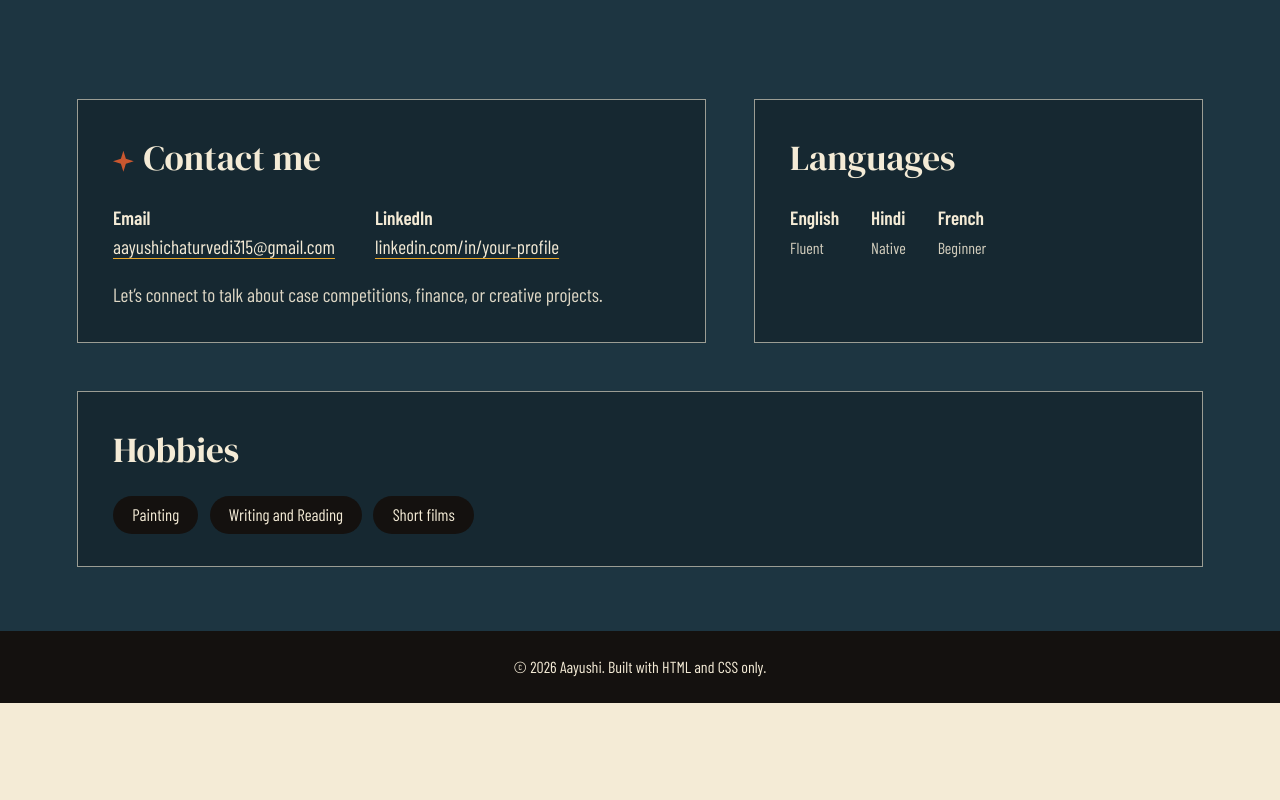
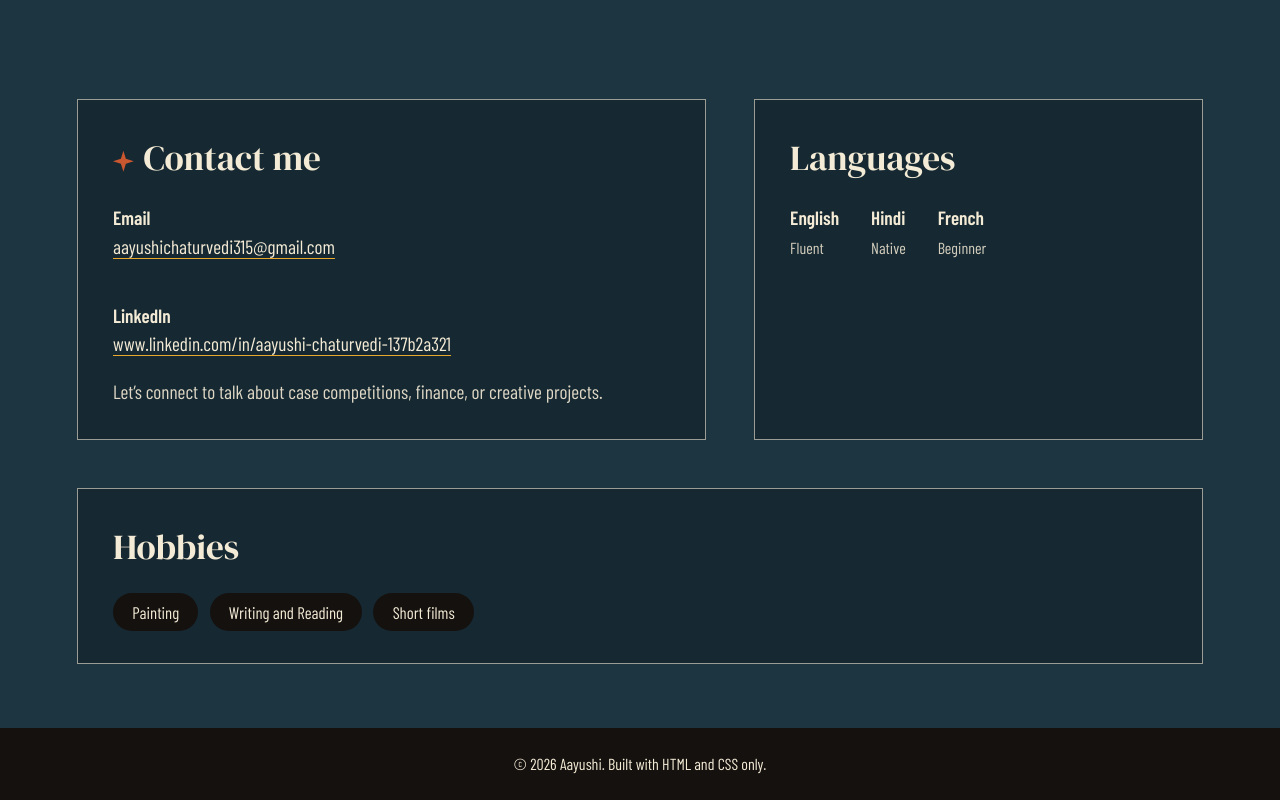
Before and after one commit to aayushichaturvedi315-hue/aayushi-resume, a plain HTML site: page index.html in a window 1280 px wide. Shown: the part 2323-3123 px from the top of the page. Before the commit the page ends 3026 px from the top, so only its background shows below. Drawn offline with nearby package versions, Linux system fonts and the light colour scheme.

Commit message:
Update LinkedIn link in index.html

```diff
--- a/index.html
+++ b/index.html
@@ -160,7 +160,7 @@
           </div>
           <div>
             <h3>LinkedIn</h3>
-            <p><a href="www.linkedin.com/in/aayushi-chaturvedi-137b2a321"target="_blank" rel="noopener">linkedin.com/in/your-profile</a></p>
+            <p><a href="www.linkedin.com/in/aayushi-chaturvedi-137b2a321"target="_blank" rel="noopener">www.linkedin.com/in/aayushi-chaturvedi-137b2a321</a></p>
           </div>
         </div>
         <p class="note">Let’s connect to talk about case competitions, finance, or creative projects.</p>
```
